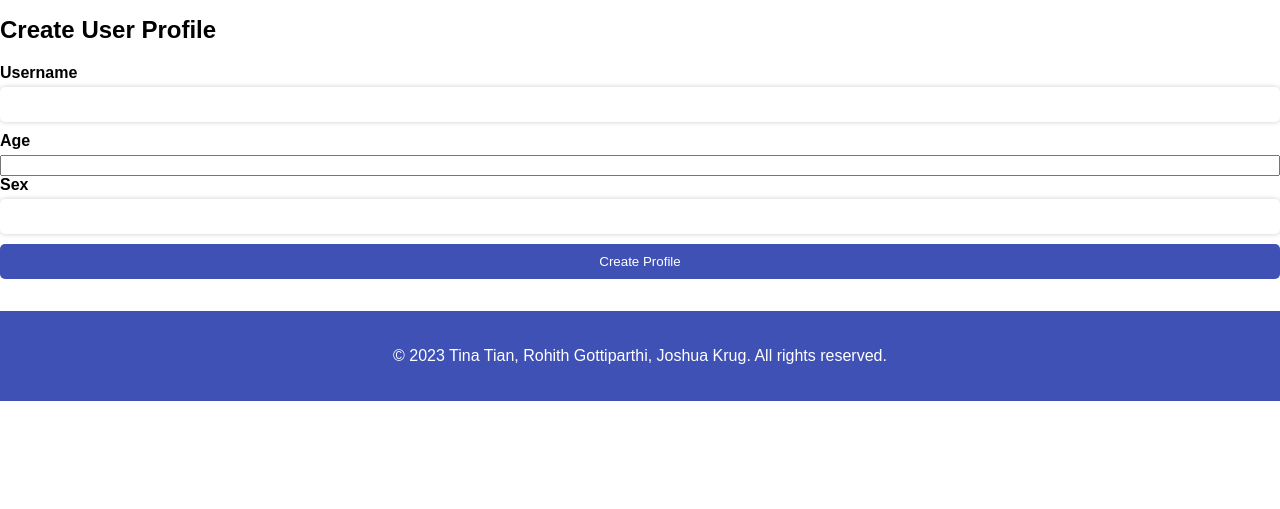
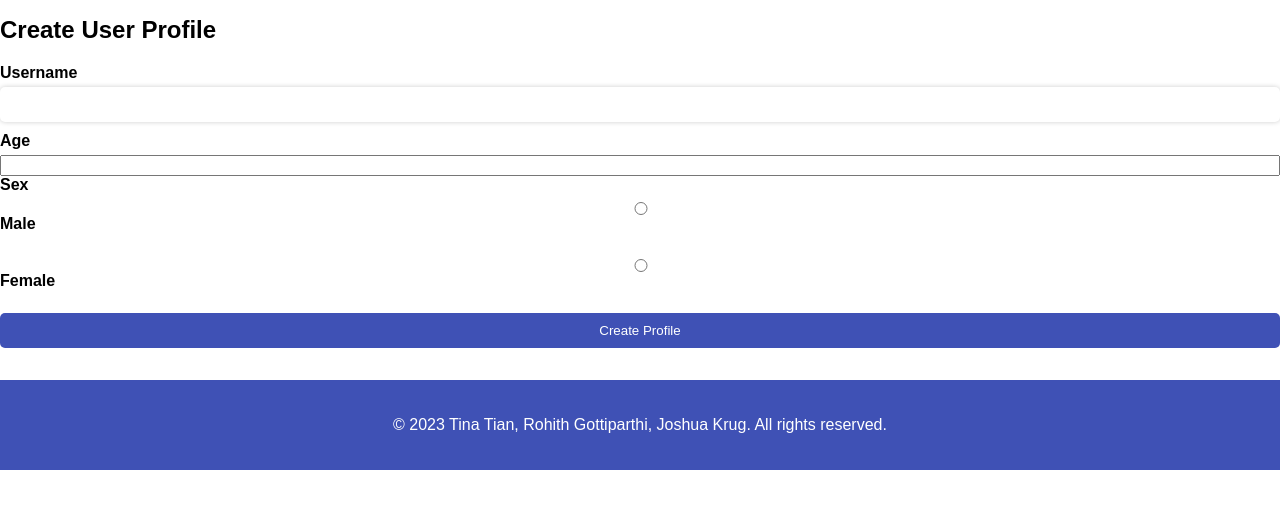
Before and after one commit to rgottiparthi/DrugDatabase, a Flask app: page /createProfile in a window 1280 px wide. Shown: the part 162-671 px from the top of the page. Run offline with Flask 3, Linux system fonts and the light colour scheme.

Commit message:
added radio buttons for gender selection

```diff
--- a/templates/createProfile.html
+++ b/templates/createProfile.html
@@ -48,7 +48,10 @@
     <input type="number" id="age" name="age" required />
 
     <label for="sex">Sex</label>
-    <input type="text" id="sex" name="sex" required />
+    <input type="radio" id="male" name="gender" value="male">
+    <label for="male">Male</label><br>
+    <input type="radio" id="female" name="gender" value="female">
+    <label for="female">Female</label><br>
 
     <input type="submit" value="Create Profile" />
     <p>  </p>
```
